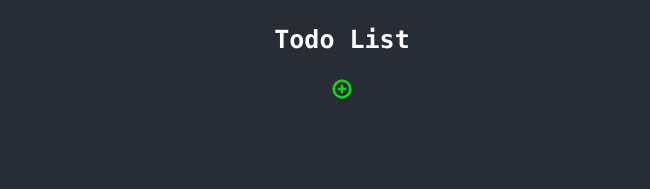
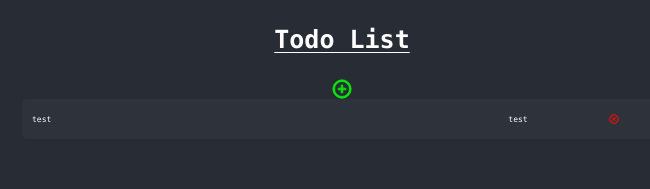
Before and after one commit to JackMatthewRimmer/TodoApp, a React (Create React App) app in the folder todo-list/: page / in a window 1280 px wide. Shown: the top 189 px of the page, without its empty margins (298-948 px from the left). Built offline with nearby package versions, Linux system fonts and the light colour scheme.

Commit message:
Start work on the todo items

```diff
--- /dev/null
+++ b/todo-list/src/Components/TitleBar/TitleBar.css
@@ -0,0 +1,4 @@
+.TitleBar {
+    text-decoration-thickness: 1px;
+    text-underline-offset: 4px;
+}
--- /dev/null
+++ b/todo-list/src/Components/TitleBar/TitleBar.tsx
@@ -0,0 +1,18 @@
+import { type FC } from "react";
+import { Typography } from "../Typography/Typography";
+import "./TitleBar.css";
+
+interface TitleBarProps {}
+
+export const TitleBar: FC<TitleBarProps> = () => {
+  return (
+    <u className="TitleBar">
+      <Typography
+        text="Todo List"
+        fontWeight={"bold"}
+        fontSize="25px"
+        fontColour="white"
+      />
+    </u>
+  );
+};
--- /dev/null
+++ b/todo-list/src/Components/TodoContainer/TodoContainer.tsx
@@ -0,0 +1,7 @@
+import { type FC } from "react";
+
+interface TodoContainerProps {}
+
+export const TodoContainer: FC<TodoContainerProps> = () => {
+  return null;
+};
--- /dev/null
+++ b/todo-list/src/Components/TodoItem/TodoItem.css
@@ -0,0 +1,31 @@
+.TodoItemDiv {
+    min-width: 50%;
+    min-height: 40px;
+    border-radius: 5px;
+    display: grid;
+    background-color: 		#2e323b;
+    grid-template-columns: 70% 15% 15%;
+    font-size: 8px;
+}
+
+.TodoTitleDiv {
+    display: flex;
+    align-items: center;
+    justify-content: left;
+    overflow: hidden;
+    padding-left: 10px
+}
+
+.TodoPriorityDiv {
+    overflow: hidden;
+    display: flex;
+    align-items: center;
+    justify-content: center;
+}
+
+.TodoSVGDiv {
+    overflow: hidden;
+    display: flex;
+    align-items: center;
+    justify-content: center;
+}
--- /dev/null
+++ b/todo-list/src/Components/TodoItem/TodoItem.tsx
@@ -0,0 +1,30 @@
+import { type FC } from "react";
+import { TodoData } from "../../Common";
+import "./TodoItem.css";
+import { CrossSvg } from "../../Svgs";
+import { useTodoContext } from "../../Hooks/useTodoContext";
+
+interface TodoItemProps {
+  todoData: TodoData;
+}
+
+export const TodoItem: FC<TodoItemProps> = ({ todoData }) => {
+  const { removeTodo } = useTodoContext();
+  return (
+    <div className="TodoItemDiv">
+      <div className="TodoTitleDiv">
+        <p>{todoData.title}</p>
+      </div>
+      <div className="TodoPriorityDiv">
+        <p>{todoData.priority}</p>
+      </div>
+      <div className="TodoSVGDiv">
+        <CrossSvg
+          width={"10px"}
+          height={"10px"}
+          onClick={() => removeTodo(todoData)}
+        />
+      </div>
+    </div>
+  );
+};
--- a/todo-list/src/Components/index.tsx
+++ b/todo-list/src/Components/index.tsx
@@ -1,2 +1,5 @@
 export { Typography } from "./Typography/Typography";
 export { AddButton } from "./AddButton/AddButton";
+export { TitleBar } from "./TitleBar/TitleBar";
+export { TodoContainer } from "./TodoContainer/TodoContainer";
+export { TodoItem } from "./TodoItem/TodoItem";
--- a/todo-list/src/Pages/App/App.tsx
+++ b/todo-list/src/Pages/App/App.tsx
@@ -1,24 +1,28 @@
 import { type FC, useState } from "react";
 import "./App.css";
 import "../../Components/index";
-import { AddButton, Typography } from "../../Components/index";
+import { AddButton, TitleBar, Typography } from "../../Components/index";
 import { Modal } from "../../Components/Modal/Modal";
 import { TodoContextProvider } from "../../Hooks/useTodoContext";
+import { TodoData } from "../../Common";
+import { TodoItem } from "../../Components";
+import { v4 as uuidv4 } from "uuid";
 
 interface AppProps {}
 
 export const AppComponent: FC<AppProps> = () => {
+  const testTodo: TodoData = {
+    uuid: uuidv4(),
+    title: "test",
+    priority: "test",
+  };
   return (
     <TodoContextProvider>
       <div className="App">
-        <Typography
-          text="Todo List"
-          fontWeight={"bold"}
-          fontSize="25px"
-          fontColour="white"
-        />
+        <TitleBar />
         <Modal />
         <AddButton />
+        <TodoItem todoData={testTodo} />
       </div>
     </TodoContextProvider>
   );
```
Also changed, not shown: todo-list/src/Components/TodoContainer/TodoContainer.css (added).
